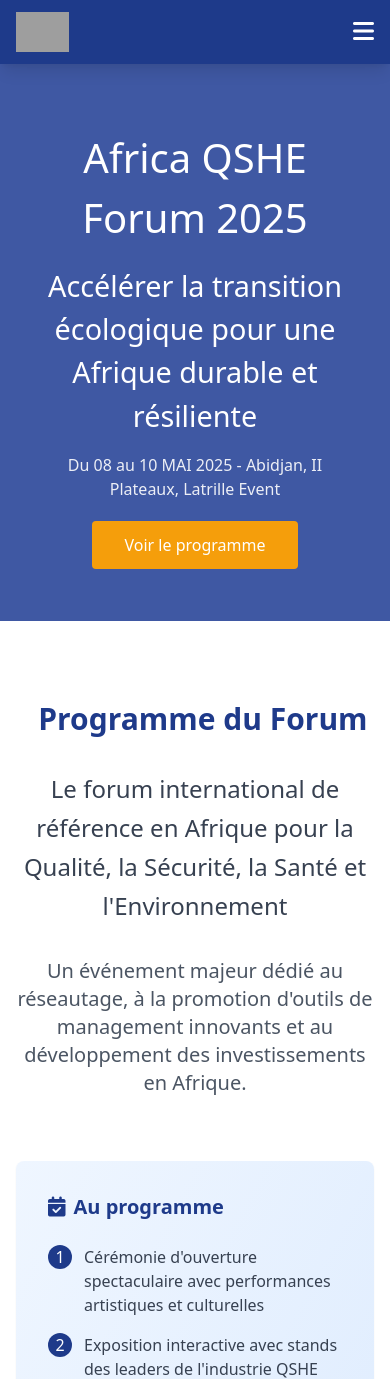
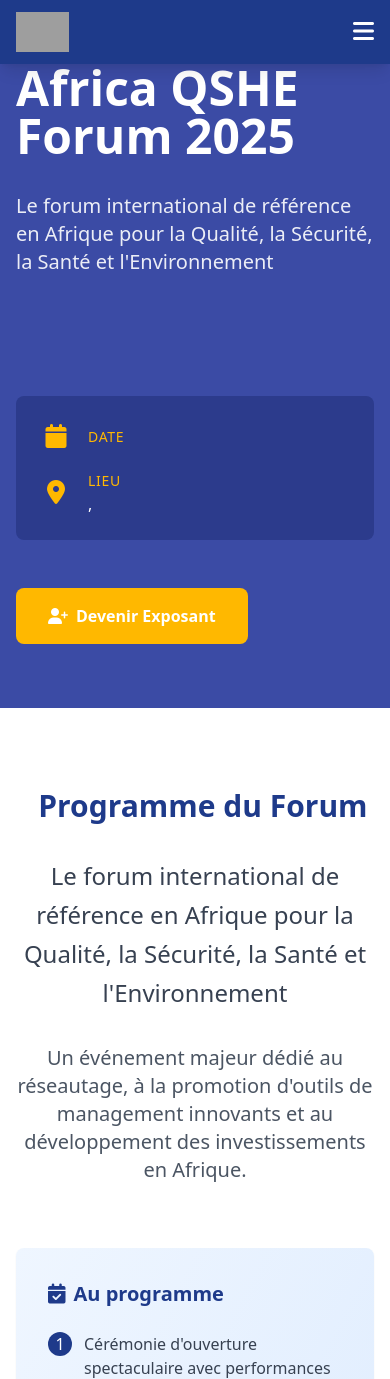
Before and after one commit to workmusicalflow/events-qualitas-ci, a PHP site: page / in a window 390 px wide. Shown: the top 1379 px of the page. Run offline with PHP 8.4, Linux system fonts and the light colour scheme; some libraries are stand-ins or nearby versions; grey boxes are pictures that could not be loaded.

Commit message:
fix: corrige l'affichage de la bannière
- Supprime les templates redondants
- Ajoute les classes de couleurs personnalisées
- Optimise la structure d'héritage des templates
- Résout les conflits de styles CSS

```diff
--- a/templates/base.html.twig
+++ b/templates/base.html.twig
@@ -3,28 +3,27 @@
 <head>
     <meta charset="UTF-8">
     <meta name="viewport" content="width=device-width, initial-scale=1.0">
-    <title>{% block title %}Africa QSHE Forum{% endblock %}</title>
-    <style>
-        [x-cloak] { display: none !important; }
-    </style>
-    <link href="https://cdn.jsdelivr.net/npm/tailwindcss@2.2.19/dist/tailwind.min.css" rel="stylesheet">
-    <script defer src="https://unpkg.com/alpinejs@3.x.x/dist/cdn.min.js"></script>
-    <script src="https://kit.fontawesome.com/01691af9f6.js" crossorigin="anonymous"></script>
-    {% block styles %}
-        <link rel="stylesheet" href="/css/banner.css">
+    <title>{% block title %}{{ title }}{% endblock %}</title>
+
+    {% block stylesheets %}
+        {# Inclusion des styles de base #}
+        {% include 'components/head/styles.html.twig' %}
+    {% endblock %}
+
+    {% block javascripts %}
+        {# Inclusion des scripts de base #}
+        {% include 'components/head/scripts.html.twig' %}
     {% endblock %}
 </head>
-<body class="bg-gray-50">
-    {% include 'components/navigation.html.twig' %}
+<body>
+    {% block navigation %}
+        {% include 'components/navigation.html.twig' %}
+    {% endblock %}
 
-    <main class="container mx-auto px-4 mt-20">
-        {% block content %}{% endblock %}
-    </main>
+    {% block content %}{% endblock %}
 
-    {% include 'components/footer.html.twig' %}
-
-    {% block scripts %}
-        <script src="/js/banner-animations.js"></script>
+    {% block footer %}
+        {% include 'components/footer.html.twig' %}
     {% endblock %}
 </body>
 </html>
--- a/templates/components/banner/hero.html.twig
+++ b/templates/components/banner/hero.html.twig
@@ -1,8 +1,73 @@
-<section class="hero-banner">
-    <div class="hero-content">
-        <h1>Africa QSHE Forum 2025</h1>
-        <h2>Accélérer la transition écologique pour une Afrique durable et résiliente</h2>
-        <p>Du 08 au 10 MAI 2025 - Abidjan, II Plateaux, Latrille Event</p>
-        <a href="/programme" class="btn btn-primary">Voir le programme</a>
+{# Banner Section #}
+<section class="bg-brand-blue relative overflow-hidden">
+    <div class="container mx-auto px-4 py-16">
+        <div class="grid md:grid-cols-2 gap-8 items-center">
+            {# Left Content #}
+            <div class="text-white space-y-8">
+                {# Main Title #}
+                <h1 class="text-5xl font-bold text-white mb-4">
+                    Africa QSHE Forum 2025
+                </h1>
+
+                {# Subtitle #}
+                <p class="text-xl text-white opacity-90">
+                    {{ event.presentation.intro }}
+                </p>
+
+                {# Theme #}
+                <div class="py-6">
+                    <h2 class="text-2xl font-semibold text-brand-gold leading-relaxed">
+                        {{ event.theme.main }}
+                    </h2>
+                    <p class="text-xl text-brand-gold opacity-90 mt-2">
+                        {{ event.theme.pillars|join(', ')|lower }}
+                    </p>
+                </div>
+
+                {# Event Details Box #}
+                <div class="bg-brand-blue-dark bg-opacity-50 backdrop-blur-sm rounded-lg p-6 space-y-4">
+                    {# Date #}
+                    <div class="flex items-center gap-4">
+                        <div class="w-8 h-8 flex items-center justify-center">
+                            <i class="fas fa-calendar text-brand-gold text-2xl"></i>
+                        </div>
+                        <div>
+                            <span class="text-brand-gold text-sm uppercase tracking-wider">DATE</span>
+                            <p class="text-white font-medium">{{ event.dates }}</p>
+                        </div>
+                    </div>
+
+                    {# Location #}
+                    <div class="flex items-center gap-4">
+                        <div class="w-8 h-8 flex items-center justify-center">
+                            <i class="fas fa-map-marker-alt text-brand-gold text-2xl"></i>
+                        </div>
+                        <div>
+                            <span class="text-brand-gold text-sm uppercase tracking-wider">LIEU</span>
+                            <p class="text-white font-medium">{{ event.location.venue }}, {{ event.location.area }}</p>
+                        </div>
+                    </div>
+                </div>
+
+                {# CTA Button #}
+                <div class="pt-4">
+                    <a href="https://events-qualitas-ci.com/qshe25-b2b/public/"
+                       class="inline-flex items-center justify-center gap-2 bg-brand-gold hover:bg-brand-gold-dark text-brand-blue font-bold py-4 px-8 rounded-lg transition-colors duration-300">
+                        <i class="fas fa-user-plus"></i>
+                        <span>Devenir Exposant</span>
+                    </a>
+                </div>
+            </div>
+
+            {# Right Image #}
+            <div class="hidden md:block">
+                <div class="rounded-2xl overflow-hidden shadow-lg">
+                    <img src="/images/banner/workers.jpg"
+                         alt="Professionnels QSHE en action"
+                         class="w-full h-[400px] object-cover"
+                         loading="eager">
+                </div>
+            </div>
+        </div>
     </div>
 </section>
--- a/templates/components/head/styles.html.twig
+++ b/templates/components/head/styles.html.twig
@@ -1,81 +1,22 @@
-{# Styles externes #}
+{# Styles de base #}
 <link href="https://cdn.jsdelivr.net/npm/tailwindcss@2.2.19/dist/tailwind.min.css" rel="stylesheet">
+<link href="https://cdnjs.cloudflare.com/ajax/libs/font-awesome/5.15.4/css/all.min.css" rel="stylesheet">
 
 {# Styles personnalisés #}
-<link href="/css/banner.css" rel="stylesheet">
-
-{# Styles communs intégrés #}
 <style>
-    {# Styles de base #}
-    .map-container {
-        position: relative;
-        padding-bottom: 56.25%;
-        height: 0;
-        overflow: hidden;
+    .bg-brand-blue {
+        background-color: #3B4BA5;
     }
-    .map-container iframe {
-        position: absolute;
-        top: 0;
-        left: 0;
-        width: 100%;
-        height: 100%;
-        border: 0;
+    .bg-brand-blue-dark {
+        background-color: #2C3B8C;
     }
-
-    {# Thème et gradients #}
-    .theme-gradient {
-        background: linear-gradient(135deg, #1e3a8a 0%, #1e40af 100%);
+    .text-brand-gold {
+        color: #FFB800;
     }
-
-    {# Styles du logo #}
-    .nav-logo {
-        display: block;
-        height: 50px;
-        width: auto;
+    .bg-brand-gold {
+        background-color: #FFB800;
     }
-    .nav-logo img {
-        height: 100%;
-        width: auto;
-        object-fit: contain;
-    }
-
-    {# Animations #}
-    .transition-all {
-        transition-property: all;
-        transition-timing-function: cubic-bezier(0.4, 0, 0.2, 1);
-        transition-duration: 300ms;
-    }
-
-    {# Utilitaires d'accessibilité #}
-    .sr-only {
-        position: absolute;
-        width: 1px;
-        height: 1px;
-        padding: 0;
-        margin: -1px;
-        overflow: hidden;
-        clip: rect(0, 0, 0, 0);
-        white-space: nowrap;
-        border-width: 0;
-    }
-
-    {# Media Queries #}
-    @media (max-width: 768px) {
-        .nav-logo {
-            height: 40px;
-        }
-    }
-
-    {# Print styles #}
-    @media print {
-        .no-print {
-            display: none !important;
-        }
-        .print-break-inside {
-            break-inside: avoid;
-        }
+    .hover\:bg-brand-gold-dark:hover {
+        background-color: #FFA500;
     }
 </style>
-
-{# Styles spécifiques à la page #}
-{% block page_styles %}{% endblock %}
--- a/templates/pages/home.html.twig
+++ b/templates/pages/home.html.twig
@@ -1,125 +1,93 @@
-{% extends 'layouts/base.html.twig' %}
+{% extends 'base.html.twig' %}
 
-{# Métadonnées de la page #}
-{% block meta_title %}{{ title }} - Africa QSHE Forum{% endblock %}
-{% block meta_description %}{{ event.description }}{% endblock %}
-
-{# Styles spécifiques à la page #}
-{% block page_styles %}
-<style>
-    html {
-        scroll-behavior: smooth;
-    }
-
-    @media (prefers-reduced-motion: reduce) {
-        html {
-            scroll-behavior: auto;
+{% block stylesheets %}
+    {{ parent() }}
+    <style>
+        .map-container {
+            position: relative;
+            padding-bottom: 56.25%;
+            height: 0;
+            overflow: hidden;
         }
-    }
-</style>
+        .map-container iframe {
+            position: absolute;
+            top: 0;
+            left: 0;
+            width: 100%;
+            height: 100%;
+            border: 0;
+        }
+    </style>
 {% endblock %}
 
-{# Navigation principale #}
-    {% block navigation %}
-    {% include 'components/navigation.html.twig' %}
-{% endblock %}
+{% block title %}{{ title }}{% endblock %}
 
-{# Contenu principal #}
 {% block content %}
-    {# Bannière #}
-    {% include 'components/banner/hero.html.twig' with {
-        title: title,
-        event: event
-    } %}
+    {# Bannière Interactive #}
+    {% include 'components/banner/hero.html.twig' %}
 
-    {# Présentation #}
-    {% include 'components/sections/presentation.html.twig' with {
-        event: event
-    } %}
+    {# Présentation de l'événement #}
+    {% include 'components/sections/presentation.html.twig' %}
 
     {# Intervenants #}
-    {% include 'components/sections/speakers.html.twig' with {
-        speakers: speakers
-    } %}
+    <section class="py-16 bg-gray-50">
+        <div class="container mx-auto px-4">
+            <h2 class="text-3xl font-bold text-center mb-12">
+                <i class="fas fa-users mr-2"></i>Nos Intervenants
+            </h2>
+            <div class="grid md:grid-cols-2 lg:grid-cols-4 gap-8">
+                {% for speaker in speakers %}
+                    <div class="bg-white rounded-lg shadow-lg overflow-hidden transform hover:scale-105 transition-transform duration-300">
+                        <img src="{{ speaker.photo }}" alt="{{ speaker.name }}" class="w-full h-48 object-cover">
+                        <div class="p-6">
+                            <h3 class="font-bold text-xl mb-2">{{ speaker.name }}</h3>
+                            <p class="text-gray-600 mb-1">
+                                <i class="fas fa-briefcase mr-2"></i>{{ speaker.position }}
+                            </p>
+                            <p class="text-brand-blue">
+                                <i class="fas fa-building mr-2"></i>{{ speaker.company }}
+                            </p>
+                        </div>
+                    </div>
+                {% endfor %}
+            </div>
+            <div class="text-center mt-12">
+                <a href="/intervenants" class="bg-brand-blue hover:bg-brand-blue-dark text-white font-bold py-3 px-6 rounded-lg inline-block transition-colors duration-300">
+                    <i class="fas fa-users mr-2"></i>Découvrir la liste complète
+                </a>
+            </div>
+        </div>
+    </section>
 
     {# Partenaires #}
-    {% include 'components/sections/partners.html.twig' with {
-        partners: partners|default([])
-    } %}
+    {% include 'components/sections/partners.html.twig' %}
 
-    {# Localisation #}
-    {% include 'components/sections/location.html.twig' with {
-        event: event
-    } %}
+    {# Plan du lieu #}
+    <section class="py-16 bg-gray-50">
+        <div class="container mx-auto px-4">
+            <h2 class="text-3xl font-bold text-center mb-12">
+                <i class="fas fa-map-marked-alt mr-2"></i>Lieu de l'événement
+            </h2>
+            <div class="max-w-4xl mx-auto">
+                <div class="bg-white rounded-lg shadow-lg overflow-hidden">
+                    <div class="map-container">
+                        <iframe
+                            src="https://www.google.com/maps/embed?pb=!1m18!1m12!1m3!1d254784.89792446525!2d-4.073211346872135!3d5.348666323233466!2m3!1f0!2f0!3f0!3m2!1i1024!2i768!4f13.1!3m3!1m2!1s0xfc1ea5311959121%3A0x3fe70ddce19221a6!2sAbidjan%2C%20C%C3%B4te%20d&#39;Ivoire!5e0!3m2!1sfr!2sfr!4v1650000000000!5m2!1sfr!2sfr"
+                            allowfullscreen=""
+                            loading="lazy"
+                            referrerpolicy="no-referrer-when-downgrade">
+                        </iframe>
+                    </div>
+                    <div class="p-6 text-center">
+                        <p class="text-xl font-bold text-brand-blue mb-2">
+                            <i class="fas fa-map-marker-alt mr-2"></i>{{ event.location.venue }}, {{ event.location.city }}
+                        </p>
+                        <p class="text-gray-600">
+                            <i class="fas fa-calendar-alt mr-2"></i>{{ event.dates }}
+                        </p>
+                    </div>
+                </div>
+            </div>
+        </div>
+    </section>
 {% endblock %}
-
-{# Footer #}
-{% block footer %}
-    {% include 'components/footer/main-footer.html.twig' with {
-        event: event
-    } %}
-{% endblock %}
-
-{# Scripts spécifiques à la page #}
-{% block page_scripts %}
-<script>
-    document.addEventListener('DOMContentLoaded', () => {
-        // Configuration globale de GSAP
-        gsap.config({
-            nullTargetWarn: false
-        });
-
-        // ScrollTrigger pour les animations au scroll
-        ScrollTrigger.batch('[data-animate]', {
-            onEnter: batch => gsap.to(batch, {
-                opacity: 1,
-                y: 0,
-                stagger: 0.15,
-                duration: 0.8,
-                ease: 'power2.out'
-            }),
-            start: 'top 85%'
-        });
-
-        // Gestion du menu sticky
-        ScrollTrigger.create({
-            trigger: 'nav',
-            start: 'top top',
-            endTrigger: 'footer',
-            end: 'bottom top',
-            pin: true,
-            pinSpacing: false
-        });
-
-        // Gestion des ancres douces
-        document.querySelectorAll('a[href^="#"]').forEach(anchor => {
-            anchor.addEventListener('click', function(e) {
-                e.preventDefault();
-                const target = document.querySelector(this.getAttribute('href'));
-                if (target) {
-                    target.scrollIntoView({
-                        behavior: 'smooth',
-                        block: 'start'
-                    });
-                }
-            });
-        });
-
-        // Initialisation des animations de section
-        const sections = document.querySelectorAll('section');
-        sections.forEach(section => {
-            gsap.from(section.children, {
-                opacity: 0,
-                y: 30,
-                duration: 0.8,
-                stagger: 0.2,
-                scrollTrigger: {
-                    trigger: section,
-                    start: 'top 80%',
-                    toggleActions: 'play none none reverse'
-                }
-            });
-        });
-    });
-</script>
-{% endblock %}
```
